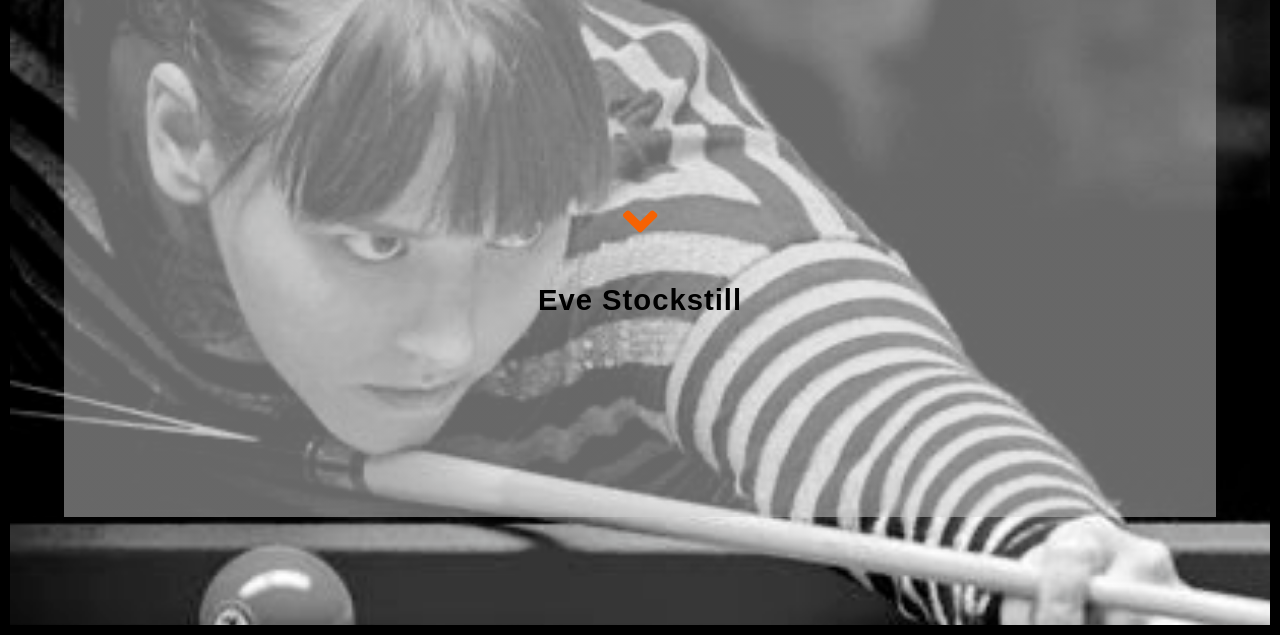
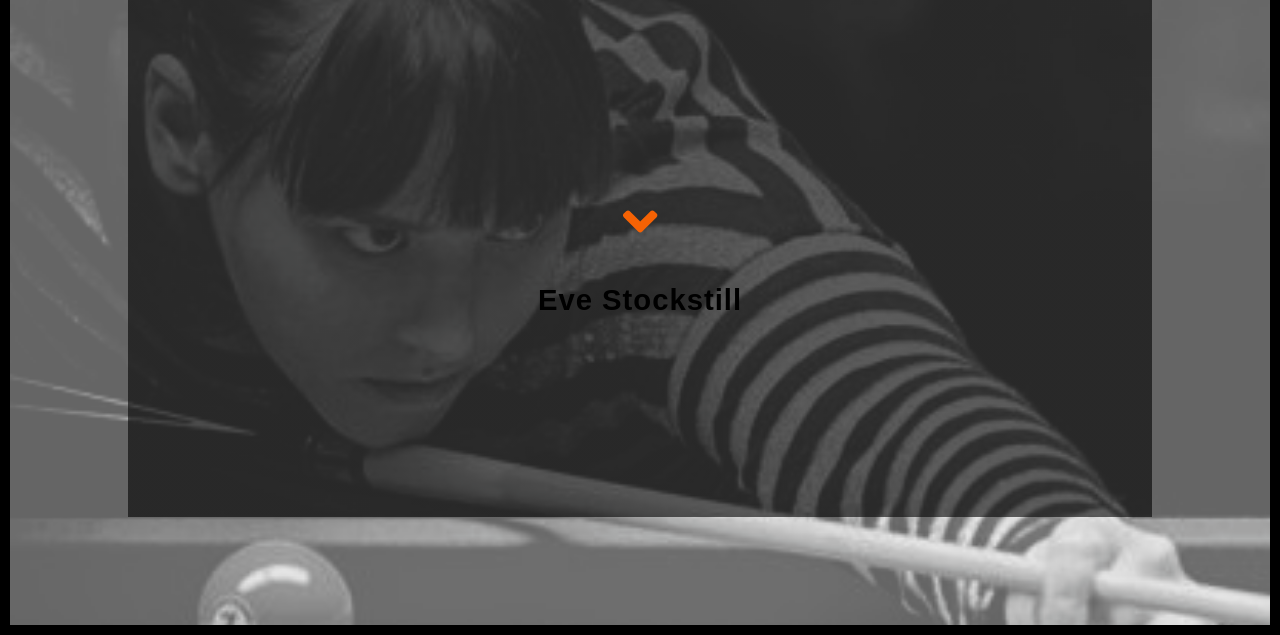
Before and after one commit to evestockstill/evePortfolio, a React app: page /aboutMe in a window 1280 px wide. Shown: the part 338-973 px from the top of the page. Built offline with nearby package versions, Linux system fonts and the light colour scheme; a web font is replaced by a local one.

Commit message:
diff pick

```diff
--- a/src/components/aboutMain/AboutMain.scss
+++ b/src/components/aboutMain/AboutMain.scss
@@ -1,16 +1,16 @@
 @import '../abstract/global.scss';
 #projects-about {
   min-height: 100vh;
-  background: url("../assets/mepool5.png");
+  background: url("../assets/newPool.png");
   background-size: cover;
   background-repeat: no-repeat;
   background-position: center;
   background-attachment: fixed;
-  filter: opacity(1);
+//   filter: opacity(.5);
   padding: 2rem 0 8rem 0;
 }
 .project-container-about {
-  max-width: 90vw;
+  max-width: 80vw;
   margin: 0 auto;
   color: #e0e2db;
   @include respond(phone) {
@@ -32,10 +32,10 @@
   }
 }
 .project-item-black-about {
-  background: linear-gradient($whiteShadow1, $whiteShadow1);
+  background: linear-gradient($black-med, $black-med);
   color: black;
   @include respond(phone) {
-    background: linear-gradient($whiteShadow2, $whiteShadow2);
+    background: linear-gradient($black-med1, $black-med1);
   }
   a {
     padding: 2rem;
```
Also changed, not shown: src/components/assets/me-pool4.jpg (added), src/components/assets/newPool.png (added).
